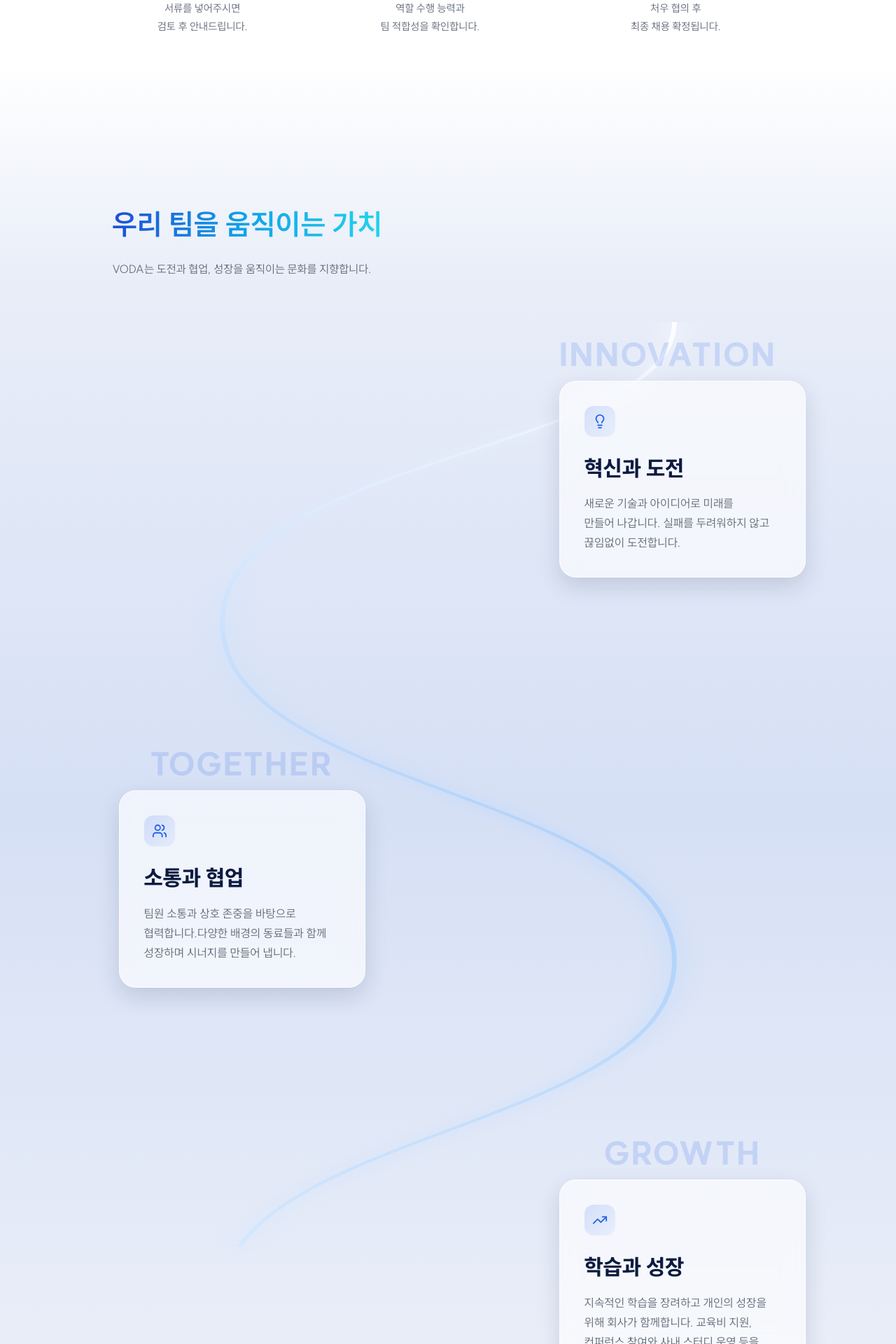
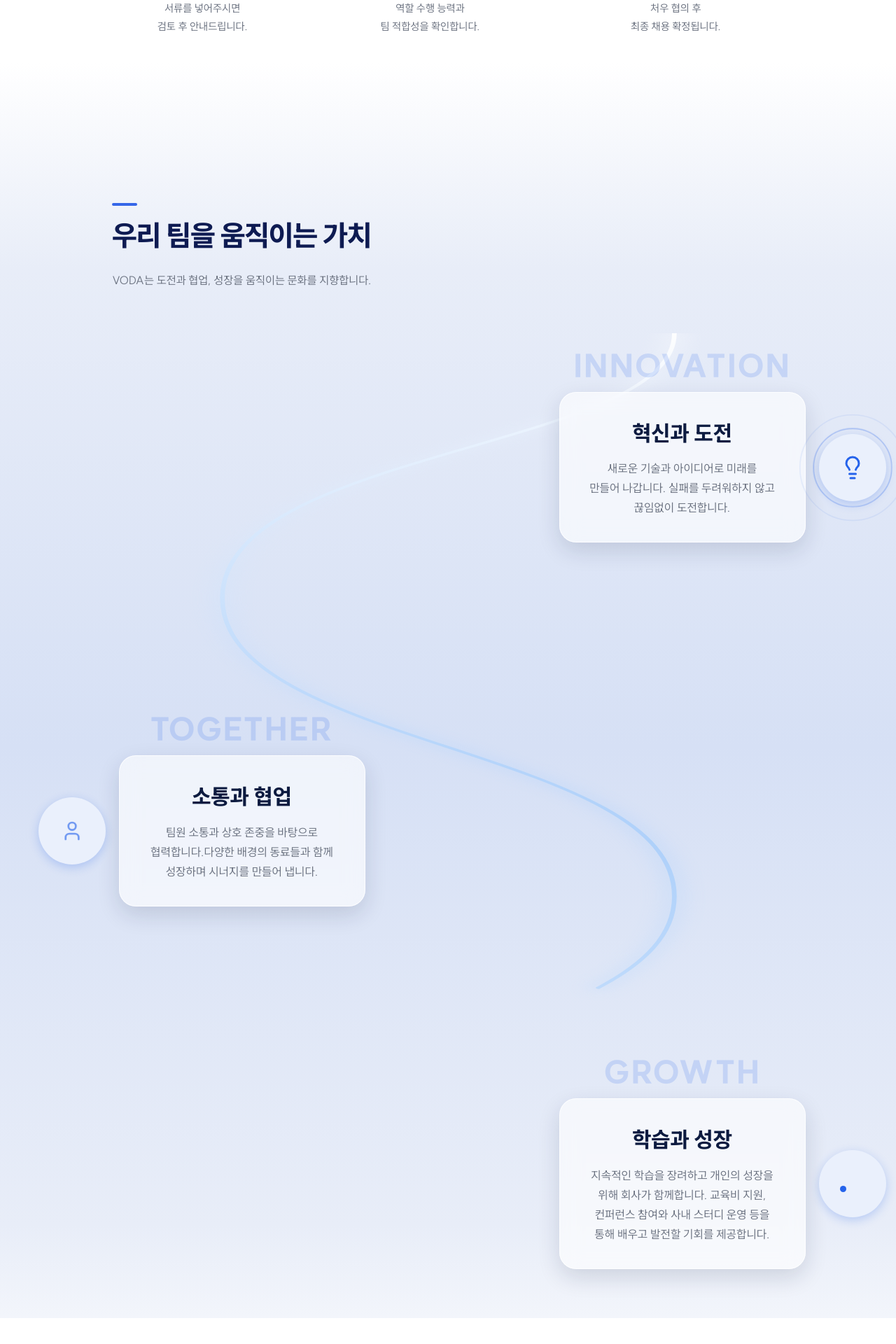
Before and after one commit to chaeuns/vodawebsite, a Next.js app: page /careers in a window 1280 px wide. Shown: the part 880-2800 px from the top of the page at 70% size. Built offline with nearby package versions, Linux system fonts and the light colour scheme; a web font is replaced by a local one.

Commit message:
feat: 채용 페이지 피드백 기반 수정

```diff
--- a/app/components/careers/FAQ.tsx
+++ b/app/components/careers/FAQ.tsx
@@ -1,50 +1,21 @@
 "use client";
 
-import { useEffect, useRef, useState } from "react";
+import { useState } from "react";
 import { ChevronDown, ChevronUp } from "lucide-react";
 import { faqs } from "./data";
 import Container from "@/app/components/Container";
 
-function useRepeatingReveal(threshold: number) {
-  const ref = useRef<HTMLDivElement>(null);
-  const [isVisible, setIsVisible] = useState(false);
-
-  useEffect(() => {
-    const el = ref.current;
-    if (!el) return;
-
-    const observer = new IntersectionObserver(
-      ([entry]) => setIsVisible(entry.isIntersecting),
-      { threshold }
-    );
-
-    observer.observe(el);
-    return () => observer.disconnect();
-  }, [threshold]);
-
-  return { ref, isVisible };
-}
-
 export default function FAQ() {
   const [openIndex, setOpenIndex] = useState<number | null>(null);
-  const { ref, isVisible } = useRepeatingReveal(0.1);
 
   return (
     <section
-      ref={ref}
       className="py-[80px] relative z-30 -mt-10"
       style={{
-        background:
-          "linear-gradient(to bottom, #ffffff 0%, #E8EDF8 15%, #D6E0F5 50%, #E8EDF8 85%, #ffffff 100%)",
+        background: "linear-gradient(135deg, #EFF6FF 0%, #DBEAFE 50%, #BFDBFE 100%)",
       }}
     >
-      <Container
-        className="transition-all duration-[900ms] ease-out"
-        style={{
-          transform: isVisible ? "translateY(0)" : "translateY(80px)",
-          opacity: isVisible ? 1 : 0,
-        }}
-      >
+      <Container>
         <div className="pl-20 pr-20">
           <span className="block w-9 h-1 rounded-full bg-[#3566e8] mb-3" />
           <h2
--- a/app/components/careers/Hero.tsx
+++ b/app/components/careers/Hero.tsx
@@ -39,7 +39,7 @@ export default function Hero() {
             </h1>
           </div>
 
-          <p className="hero-fade-3 text-[#486C98] mt-4 leading-[1.6] text-[13px] md:text-[15px] max-w-[90%] md:max-w-[520px]">
+          <p className="hero-fade-3 text-[#111827] mt-4 leading-[1.6] text-[13px] md:text-[15px] max-w-[90%] md:max-w-[520px]">
             AI와 교육 기술로 세상을 변화시키는
             <br />
             VODA에서 당신의 역량을 발휘해보세요.
--- a/app/components/careers/Hiring.tsx
+++ b/app/components/careers/Hiring.tsx
@@ -44,11 +44,11 @@ function JobList({ team }: { team: TeamTab }) {
           </span>
           {job.open ? (
             <span className="text-[12px] font-semibold bg-[#ECFDF5] text-[#16A34A] px-2.5 py-0.5 rounded-full">
-              모집 중
+              채용 중
             </span>
           ) : (
             <span className="text-[12px] font-semibold bg-[#F9FAFB] text-[#9CA3AF] px-2.5 py-0.5 rounded-full border border-[#E5E7EB]">
-              모집 마감
+              채용 마감
             </span>
           )}
         </a>
@@ -57,15 +57,12 @@ function JobList({ team }: { team: TeamTab }) {
   );
 }
 
-const PX_PER_STEP = 600;
-
 export default function Hiring() {
   const [activeTeam, setActiveTeam] = useState<TeamTab>(teams[0]);
   const [displayTeam, setDisplayTeam] = useState<TeamTab>(teams[0]);
   const [visible, setVisible] = useState(true);
   const { ref, isVisible } = useRepeatingReveal(0.1);
 
-  const spacerRef = useRef<HTMLDivElement>(null);
   const measureRefs = useRef<Partial<Record<TeamTab, HTMLDivElement | null>>>({});
   const [frameHeight, setFrameHeight] = useState<number | null>(null);
   const switchTimer = useRef<ReturnType<typeof setTimeout> | null>(null);
@@ -88,45 +85,11 @@ export default function Hiring() {
     });
   }, []);
 
-  useEffect(() => {
-    const spacer = spacerRef.current;
-    if (!spacer) return;
-
-    const onScroll = () => {
-      const rect = spacer.getBoundingClientRect();
-      const total = rect.height - window.innerHeight;
-      if (total <= 0) return;
-      const scrolled = -rect.top;
-      const progress = Math.min(1, Math.max(0, scrolled / total));
-      const index = Math.min(teams.length - 1, Math.floor(progress * teams.length));
-      goTo(teams[index]);
-    };
-
-    onScroll();
-    window.addEventListener("scroll", onScroll, { passive: true });
-    return () => window.removeEventListener("scroll", onScroll);
-  }, [goTo]);
-
-  const handleSelect = (team: TeamTab) => {
-    const spacer = spacerRef.current;
-    if (!spacer) return;
-
-    const index = teams.indexOf(team);
-    const total = spacer.getBoundingClientRect().height - window.innerHeight;
-    const spacerTop = spacer.getBoundingClientRect().top + window.scrollY;
-    const targetProgress = (index + 0.5) / teams.length;
-    window.scrollTo({ top: spacerTop + targetProgress * total, behavior: "smooth" });
-  };
-
   return (
-    <div
-      ref={spacerRef}
-      className="relative z-20 -mt-10"
-      style={{ height: `calc(100vh + ${(teams.length - 1) * PX_PER_STEP}px)` }}
-    >
+    <div className="relative z-20 -mt-40">
       <section
         ref={ref}
-        className="sticky top-0 bg-white pt-[130px] pb-[80px] shadow-[0_-24px_48px_-12px_rgba(0,0,0,0.1)]"
+        className="bg-white py-[80px]"
       >
         <div
           className="transition-all duration-[900ms] ease-out"
@@ -154,7 +117,7 @@ export default function Hiring() {
                 {teams.map((team) => (
                   <button
                     key={team}
-                    onClick={() => handleSelect(team)}
+                    onClick={() => goTo(team)}
                     className={`text-left px-4 py-3 rounded-md text-[14px] font-medium transition-colors border-l-[3px] whitespace-nowrap max-[720px]:rounded-full max-[720px]:border-l-0 max-[720px]:border ${
                       activeTeam === team
                         ? "bg-[#EEF3FE] border-l-[#2563EB] text-[#111827] max-[720px]:border-[#2563EB]"
--- a/app/components/careers/OurValues.tsx
+++ b/app/components/careers/OurValues.tsx
@@ -1,8 +1,7 @@
 "use client";
 
 import { useEffect, useRef, useState } from "react";
-import { Lightbulb, TrendingUp, Users } from "lucide-react";
-import FillHeading from "@/app/components/shared/FillHeading";
+import { Lightbulb, User, Users } from "lucide-react";
 import Container from "@/app/components/Container";
 
 function useRepeatingReveal(threshold: number) {
@@ -71,9 +70,8 @@ type Value = {
   title: string;
   body: string;
   align: "left" | "right";
-  contentAlign: "left" | "right";
   wordAlign: "left" | "center";
-  Icon: typeof Lightbulb;
+  badgeSide: "left" | "right";
 };
 
 const values: Value[] = [
@@ -82,29 +80,97 @@ const values: Value[] = [
     title: "혁신과 도전",
     body: "새로운 기술과 아이디어로 미래를\n만들어 나갑니다. 실패를 두려워하지 않고\n끊임없이 도전합니다.",
     align: "right",
-    contentAlign: "left",
-    wordAlign: "left",
-    Icon: Lightbulb,
+    wordAlign: "center",
+    badgeSide: "right",
   },
   {
     word: "TOGETHER",
     title: "소통과 협업",
     body: "팀원 소통과 상호 존중을 바탕으로\n협력합니다.다양한 배경의 동료들과 함께\n성장하며 시너지를 만들어 냅니다.",
     align: "left",
-    contentAlign: "left",
     wordAlign: "center",
-    Icon: Users,
+    badgeSide: "left",
   },
   {
     word: "GROWTH",
     title: "학습과 성장",
     body: "지속적인 학습을 장려하고 개인의 성장을\n위해 회사가 함께합니다. 교육비 지원,\n컨퍼런스 참여와 사내 스터디 운영 등을\n통해 배우고 발전할 기회를 제공합니다.",
     align: "right",
-    contentAlign: "left",
     wordAlign: "center",
-    Icon: TrendingUp,
+    badgeSide: "right",
   },
 ];
+
+const BADGE_STYLE: React.CSSProperties = {
+  top: "50%",
+  transform: "translateY(-50%)",
+  background: "#EAF0FC",
+  boxShadow: "0 4px 14px rgba(37,99,235,0.25)",
+};
+
+function ValueBadge({ v }: { v: Value }) {
+  const sideStyle =
+    v.badgeSide === "left" ? { right: "calc(100% + 20px)" } : { left: "calc(100% + 20px)" };
+
+  if (v.word === "INNOVATION") {
+    return (
+      <div
+        className="absolute z-[2] flex h-24 w-24 items-center justify-center rounded-full"
+        style={{ ...BADGE_STYLE, ...sideStyle }}
+      >
+        <span
+          className="absolute inset-0 rounded-full"
+          style={{ border: "1px solid #2563EB", animation: "ov-ring1 2s ease-out infinite" }}
+        />
+        <span
+          className="absolute inset-0 rounded-full"
+          style={{ border: "1px solid #2563EB", animation: "ov-ring1 2s ease-out infinite", animationDelay: "1s" }}
+        />
+        <Lightbulb className="relative z-[1] h-9 w-9 text-[#2563EB]" />
+      </div>
+    );
+  }
+
+  if (v.word === "TOGETHER") {
+    return (
+      <div className="absolute z-[2] h-24 w-24 rounded-full" style={{ ...BADGE_STYLE, ...sideStyle }}>
+        <span className="absolute inset-0 flex items-center justify-center">
+          <User className="h-9 w-9 text-[#2563EB]" style={{ animation: "ov-userSolo 3s ease-in-out infinite" }} />
+        </span>
+        <span className="absolute inset-0 flex items-center justify-center">
+          <Users className="h-[42px] w-[42px] text-[#2563EB]" style={{ animation: "ov-usersJoin 3s ease-in-out infinite" }} />
+        </span>
+      </div>
+    );
+  }
+
+  return (
+    <div className="absolute z-[2] h-24 w-24 rounded-full" style={{ ...BADGE_STYLE, ...sideStyle }}>
+      <span
+        className="absolute rounded-full"
+        style={{ left: 30, top: 51, width: 9, height: 9, background: "#2563EB", animation: "ov-startDot 3s ease-in-out infinite" }}
+      />
+      <svg className="absolute" style={{ left: 30, top: 30 }} width={36} height={36} viewBox="0 0 24 24" fill="none">
+        <path
+          d="M3 17L9 11L13 15L21 7"
+          stroke="#2563EB"
+          strokeWidth={2.2}
+          strokeLinecap="round"
+          strokeLinejoin="round"
+          style={{ strokeDasharray: 25.46, animation: "ov-drawLine 3s ease-in-out infinite" }}
+        />
+        <path
+          d="M14 7L21 7L21 14"
+          stroke="#2563EB"
+          strokeWidth={2.2}
+          strokeLinecap="round"
+          strokeLinejoin="round"
+          style={{ strokeDasharray: 14, animation: "ov-drawHead 3s ease-in-out infinite" }}
+        />
+      </svg>
+    </div>
+  );
+}
 
 function useBlockReveal() {
   const ref = useRef<HTMLDivElement>(null);
@@ -135,7 +201,6 @@ function useBlockReveal() {
 function ValueBlock({ v }: { v: Value }) {
   const { ref, isVisible } = useBlockReveal();
   const isRight = v.align === "right";
-  const isContentRight = v.contentAlign === "right";
 
   return (
     <div
@@ -161,9 +226,7 @@ function ValueBlock({ v }: { v: Value }) {
         </span>
 
         <div
-          className={`relative mt-[60px] flex flex-col p-[35px] ${
-            isContentRight ? "items-end text-right" : "items-start text-left"
-          } max-[780px]:items-start max-[780px]:text-left max-[780px]:mt-0`}
+          className="relative mt-[60px] flex flex-col items-center text-center p-[35px] max-[780px]:mt-0"
           style={{
             background: "rgba(255,255,255,0.62)",
             backdropFilter: "blur(14px)",
@@ -173,18 +236,9 @@ function ValueBlock({ v }: { v: Value }) {
             boxShadow: "0 12px 32px rgba(13,27,64,0.14)",
           }}
         >
-          <div
-            className="flex h-11 w-11 items-center justify-center"
-            style={{
-              borderRadius: 13,
-              background:
-                "linear-gradient(135deg, rgba(37,99,235,0.16), rgba(37,99,235,0.06))",
-            }}
-          >
-            <v.Icon className="h-[22px] w-[22px] text-[#2563EB]" />
-          </div>
+          <ValueBadge v={v} />
 
-          <p className="text-[31px] font-extrabold text-[#0D1B40] mt-[22px]">{v.title}</p>
+          <p className="text-[31px] font-extrabold text-[#0D1B40]">{v.title}</p>
           <p className="text-[16.5px] text-[#6B7280] mt-[13px] leading-[1.7] whitespace-pre-line">{v.body}</p>
         </div>
       </div>
@@ -197,6 +251,26 @@ export default function OurValues() {
   const { ref: lineRef, progress: lineProgress } = useScrollDraw();
 
   return (
+    <>
+      <style>{`
+        @keyframes ov-ring1 { 0%{transform:scale(1); opacity:0.55;} 100%{transform:scale(1.7); opacity:0;} }
+        @keyframes ov-userSolo {
+          0% { opacity:1; transform:scale(1); }
+          25% { opacity:0; transform:scale(0.7); }
+          100% { opacity:0; transform:scale(0.7); }
+        }
+        @keyframes ov-usersJoin {
+          0% { opacity:0; transform:scale(0.6); }
+          25% { opacity:0; transform:scale(0.6); }
+          45% { opacity:1; transform:scale(1.12); }
+          60% { opacity:1; transform:scale(1); }
+          100% { opacity:1; transform:scale(1); }
+        }
+        @keyframes ov-startDot { 0%{opacity:1;transform:scale(1);} 15%{opacity:1;transform:scale(1);} 30%{opacity:0;transform:scale(.5);} 100%{opacity:0;transform:scale(.5);} }
+        @keyframes ov-drawLine { 0%{stroke-dashoffset:25.46;opacity:0;} 15%{stroke-dashoffset:25.46;opacity:1;} 65%{stroke-dashoffset:0;opacity:1;} 90%{stroke-dashoffset:0;opacity:1;} 100%{stroke-dashoffset:0;opacity:0;} }
+        @keyframes ov-drawHead { 0%{stroke-dashoffset:14;opacity:0;} 60%{stroke-dashoffset:14;opacity:0;} 85%{stroke-dashoffset:0;opacity:1;} 92%{stroke-dashoffset:0;opacity:1;} 100%{stroke-dashoffset:0;opacity:0;} }
+      `}</style>
+
       <section
         ref={ref}
         className="relative z-10 -mt-10 py-[200px] transition-all duration-[900ms] ease-out"
@@ -209,11 +283,13 @@ export default function OurValues() {
       >
         <Container>
         <div className="pl-20 pr-20">
-          <div style={{ fontSize: "clamp(1.7rem,3.2vw,2.8rem)" }}>
-            <FillHeading className="font-bold leading-[1.3]">
+          <span className="block w-9 h-1 rounded-full bg-[#3566e8] mb-3" />
+          <h2
+            className="font-extrabold font-suit text-[#0e1b52]"
+            style={{ fontSize: "clamp(1.7rem,3.2vw,2.8rem)", letterSpacing: "-0.03em" }}
+          >
             우리 팀을 움직이는 가치
-            </FillHeading>
-          </div>
+          </h2>
           <p className="text-[16px] text-[#6B7280] mt-5">
             VODA는 도전과 협업, 성장을 움직이는 문화를 지향합니다.
           </p>
@@ -286,5 +362,6 @@ export default function OurValues() {
         </div>
       </Container>
       </section>
+    </>
   );
 }
--- a/app/components/careers/Process.tsx
+++ b/app/components/careers/Process.tsx
@@ -130,7 +130,7 @@ export default function Process() {
           <p className="text-[15px] text-[#5a6895] mt-3">
             최종 합격까지의 과정을 명확하게 안내하며,
             <br />
-            투명하고 신뢰할 수 있는 절차를 통해 가장 적합한 인재와 함께 성장해 나가고자 합니다.
+            투명한 절차를 통해 가장 적합한 인재와 함께 성장해 나가고자 합니다.
           </p>
         </div>
 
--- a/app/components/careers/data.ts
+++ b/app/components/careers/data.ts
@@ -52,19 +52,19 @@ export const jobsByTeam: Record<TeamTab, Job[]> = {
 
 export const faqs = [
   {
-    q: "Q. 전문가 그룹에 참가하기 위해서는 어떻게 해야 하나요?",
-    a: "아래의 신청폼을 상세히 작성해 주신 후 제출해주시면 됩니다. 빠른 시일 내에 담당자가 연락드리겠습니다.",
+    q: "Q. 지원은 어떻게 하나요?",
+    a: "채용 공고 페이지에서 이력서와 포트폴리오를 자유 형식으로 첨부해 온라인 지원 가능합니다. 경력 사항과 프로젝트 경험을 구체적으로 작성하면 검토에 유리합니다.",
   },
   {
-    q: "Q. 강사 자격에 대한 구체적인 기준을 알고 싶습니다.",
-    a: "프론트엔드, 백엔드, AI/머신러닝, 클라우드·인프라 분야 중 하나 이상에서 실무 경력 및 프로젝트 경험을 보유하신 분을 우대합니다.\n관련 직무 경험이 있으시거나, 해당 분야의 포트폴리오 또는 강의·멘토링 이력이 있으신 분이라면 더욱 환영합니다.",
+    q: "Q. 전형 절차는 어떻게 진행되나요?",
+    a: "서류 전형 → 실무 면접 → 임원 면접 순으로 진행되며, 직군에 따라 과제 전형이나 포트폴리오 리뷰가 추가될 수 있습니다.",
   },
   {
-    q: "Q. 프로젝트 강사는 일반 강사와 어떻게 다른가요?",
-    a: "일반 강사가 이론 및 기술 개념 중심의 강의를 담당한다면, 프로젝트 강사는 실무 수준의 팀 프로젝트를 설계하고 직접 이끄는 역할을 합니다. 기획부터 배포까지 전 과정을\n학습자와 함께하며, 현장 감각과 문제 해결 능력을 키울 수 있도록 지도합니다. 프론트엔드·백엔드·AI·클라우드 등 특정 분야의 실무 프로젝트 경험이 풍부하신 분이 적합합니다.",
+    q: "Q. 신입도 지원할 수 있나요?",
+    a: "네, 가능합니다. 공고별로 요구 경력 수준이 다르니 상세 요건을 확인해 주세요. 실무 경험이 없더라도 관련 프로젝트나 학습 경험을 어필해 주시면 좋습니다.",
   },
   {
-    q: "Q. 멘토는 어떠한 일을 하는 건가요?",
-    a: "멘토는 학생들에게 지식을 전달하고, 실무형 프로젝트 경험을 쌓을 수 있도록 돕습니다. 학생들의 진로 및 직업에 대한 조언을 해주는 역할을 하며, 학생들의 성장과 성공을 위해\n함께 최선을 다해주실 분을 기다립니다.",
+    q: "Q. 상시 채용인가요, 마감 기한이 있나요?",
+    a: "대부분의 포지션은 상시 채용으로 운영되며, 채용이 마감되면 공고에서 자동으로 안내됩니다. 관심 있는 포지션은 마감 전 미리 지원해 주시는 걸 추천드립니다.",
   },
 ];
```
Lines whose indentation alone changed are shown as unchanged.
